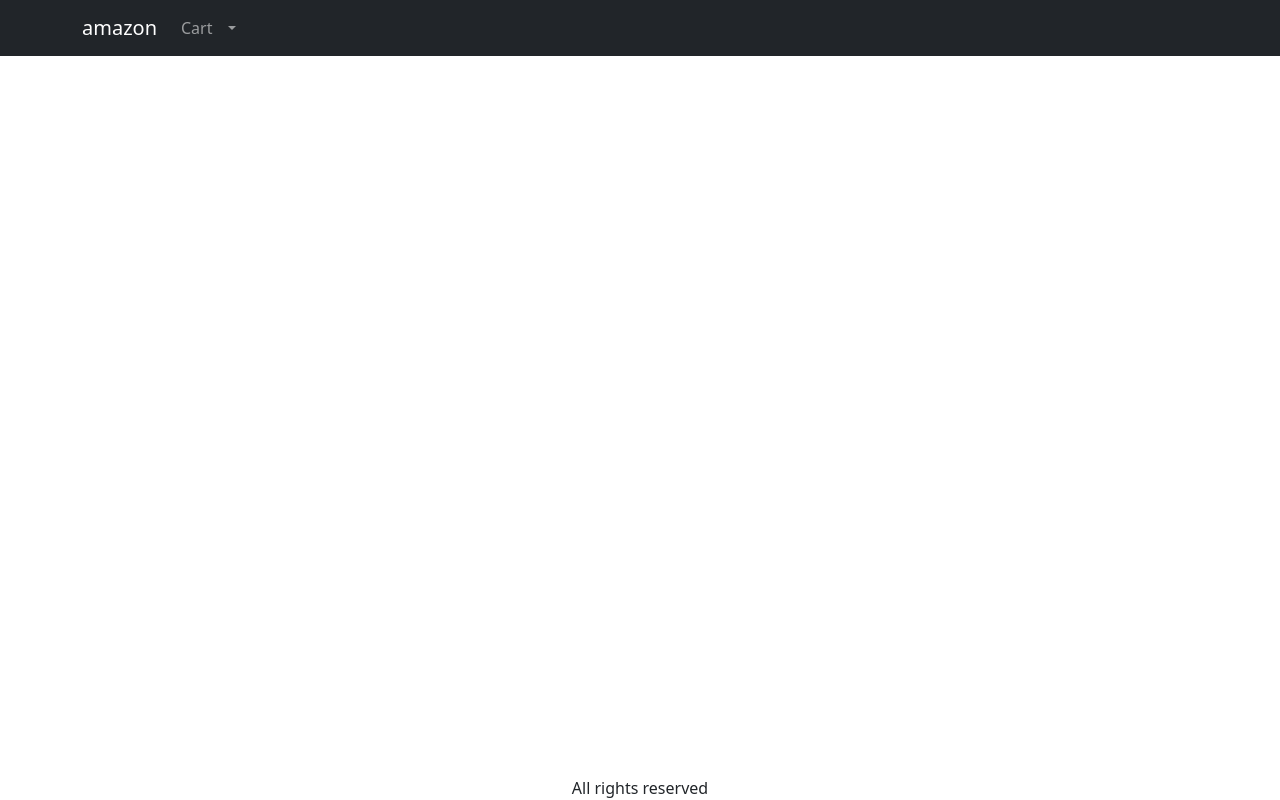
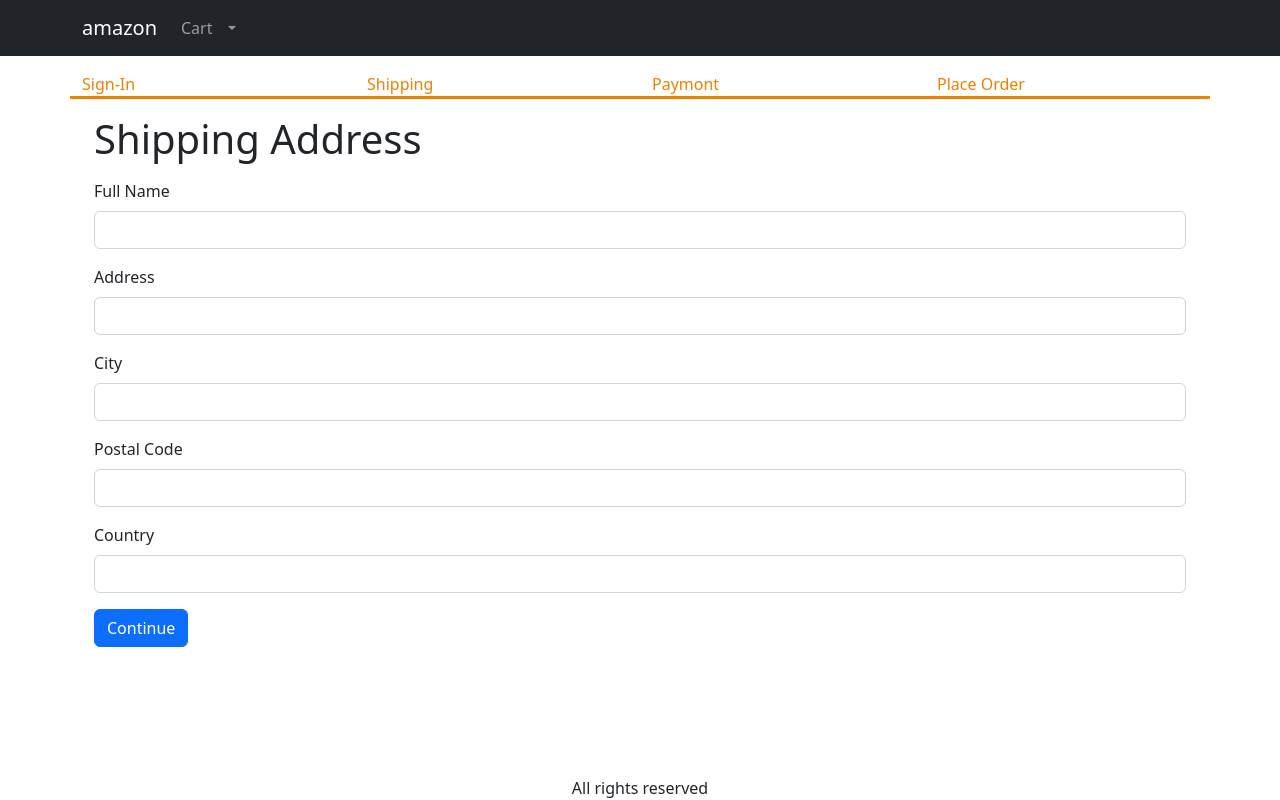
Before and after one commit to shanibider/ANASTACIA-ECOMMERCE-REACT-WEBSITE, a React (Create React App) app in the folder our-website/frontend/: page /shipping in a window 1280 px wide. Built offline with nearby package versions, Linux system fonts and the light colour scheme.

Commit message:
improving shippingAdressScreen (+CheckoutSteps)

```diff
--- a/our-website/frontend/src/App.js
+++ b/our-website/frontend/src/App.js
@@ -18,6 +18,7 @@
 import NavDropdown from 'react-bootstrap/NavDropdown';
 import { ToastContainer } from 'react-bootstrap';
 import 'react-toastify/dist/ReactToastify.css';
+import ShippingAddressScreen from './screens/ShippingAddressScreen';
 
 export default function App() {
   const { state, dispatch: ctxDispatch } = useContext(Store);
@@ -26,6 +27,7 @@
   const signoutHandler = () => {
     ctxDispatch({ type: 'USER_SIGNOUT' }); //the type of actiob we going to dispatch
     localStorage.removeItem('userInfo'); //remove user info from local storage
+    localStorage.removeItem('shippingAddress');
   };
 
   return (
@@ -82,6 +84,10 @@
               <Route path="/product/:slug" element={<ProductScreen />} />
               <Route path="/cart" element={<CartScreen />} />
               <Route path="/signin" element={<SigninScreen />} />
+              <Route
+                path="/shipping"
+                element={<ShippingAddressScreen />}
+              ></Route>{' '}
               <Route path="/" element={<HomeScreen />} />
             </Routes>
           </Container>
--- a/our-website/frontend/src/Store.js
+++ b/our-website/frontend/src/Store.js
@@ -10,6 +10,9 @@
       : null, //if it doesn't exist set it to null
   },
   cart: {
+    shippingAddress: localStorage.getItem('shippingAddress')
+      ? JSON.parse(localStorage.getItem('shippingAddress'))
+      : {},
     cartItems: localStorage.getItem('cartItems')
       ? JSON.parse(localStorage.getItem('cartItems'))
       : [],
@@ -50,8 +53,20 @@
     case 'USER_SIGNOUT':
       return {
         ...state,
-        userInfo: null,
-      }; //previos state and set userInfo to null
+        userInfo: null, //previos state and set userInfo to null
+        cart: {
+          cartItems: [],
+          shippingAddress: {},
+        },
+      };
+    case 'SAVE_SHIPPING_ADDRESS':
+      return {
+        ...state,
+        cart: {
+          ...state.cart,
+          shippingAddress: action.payload,
+        },
+      };
     default:
       return state;
   }
--- /dev/null
+++ b/our-website/frontend/src/components/CheckoutSteps.js
@@ -0,0 +1,14 @@
+import React from 'react';
+import Row from 'react-bootstrap/Row';
+import Col from 'react-bootstrap/Col';
+
+export default function CheckoutSteps(props) {
+  return (
+    <Row className="checkout-steps">
+      <Col className={props.step1 ? 'active' : ''}>Sign-In</Col>
+      <Col className={props.step1 ? 'active' : ''}>Shipping</Col>
+      <Col className={props.step1 ? 'active' : ''}>Paymont</Col>
+      <Col className={props.step1 ? 'active' : ''}>Place Order</Col>
+    </Row>
+  );
+}
--- a/our-website/frontend/src/index.css
+++ b/our-website/frontend/src/index.css
@@ -46,3 +46,13 @@
 .small-container {
   max-width: 600px;
 }
+
+.checkout-steps > div {
+  border-bottom: 0.2rem solid #a0a0a0;
+  color: #a0a0a0;
+}
+
+.checkout-steps > div.active {
+  border-bottom: 0.2rem solid #f08000;
+  color: #f08000;
+}
--- a/our-website/frontend/src/screens/ShippingAddressScreen.js
+++ b/our-website/frontend/src/screens/ShippingAddressScreen.js
@@ -1,20 +1,67 @@
-import React, { useState } from 'react';
+import React, { useContext, useEffect, useState } from 'react';
 import { Form } from 'react-bootstrap';
 import { Helmet } from 'react-helmet-async';
+import Button from 'react-bootstrap/Button';
+import context from 'react-bootstrap/esm/AccordionContext';
+import { Navigate, useNavigate } from 'react-router-dom';
+import { Store } from '../Store';
+import CheckoutSteps from '../components/CheckoutSteps';
 
 export default function ShippingAddressScreen() {
-  const [fullName, setFullName] = useState('');
-  const [address, setAddress] = useState('');
-  const [city, setCity] = useState('');
-  const [postalCode, setPostalCode] = useState('');
+  const navigate = useNavigate();
+  const { state, dispatch: ctxDispatch } = useContext(Store);
+  const {
+    userInfo,
+    cart: { shippingAddress },
+  } = state;
+
+  const [fullName, setFullName] = useState(shippingAddress.fullName || '');
+  const [address, setAddress] = useState(shippingAddress.address || '');
+  const [city, setCity] = useState(shippingAddress.city || '');
+  const [postalCode, setPostalCode] = useState(
+    shippingAddress.postalCode || ''
+  );
+  useEffect(() => {
+    if (!userInfo) {
+      navigate('/signin?redirect=/shipping');
+    }
+  }, [userInfo, navigate]);
+  const [country, setCountry] = useState(shippingAddress.country || '');
 
   const submitHandler = (e) => {
     e.preventDefault();
+    ctxDispatch({
+      type: 'SAVE_SHIPPING_ADDRESS',
+      payload: {
+        fullName,
+        address,
+        city,
+        postalCode,
+        country,
+      },
+    });
+    localStorage.setItem(
+      'shippingAddress',
+      JSON.stringify({
+        fullName,
+        address,
+        city,
+        postalCode,
+        country,
+      })
+    );
+    navigate('/payment');
   };
 
   return (
     <div>
-      <Helmet>Shipping Address</Helmet>
+      <Helmet>
+        <title>Shipping Address</title>
+      </Helmet>
+
+      <CheckoutSteps step1 step2></CheckoutSteps>
+      <div className="container small-container">
+        <h1 className="my-3">Shipping Address</h1>
         <Form onSubmit={submitHandler}>
           <Form.Group className="mb-3" controlId="fullName">
             <Form.Label>Full Name</Form.Label>
@@ -56,7 +103,13 @@
               required
             />
           </Form.Group>
+          <div className="mb-3">
+            <Button variant="primary" type="submit">
+              Continue
+            </Button>
+          </div>
         </Form>
+      </div>
     </div>
   );
 }
```
Lines whose indentation alone changed are shown as unchanged.
